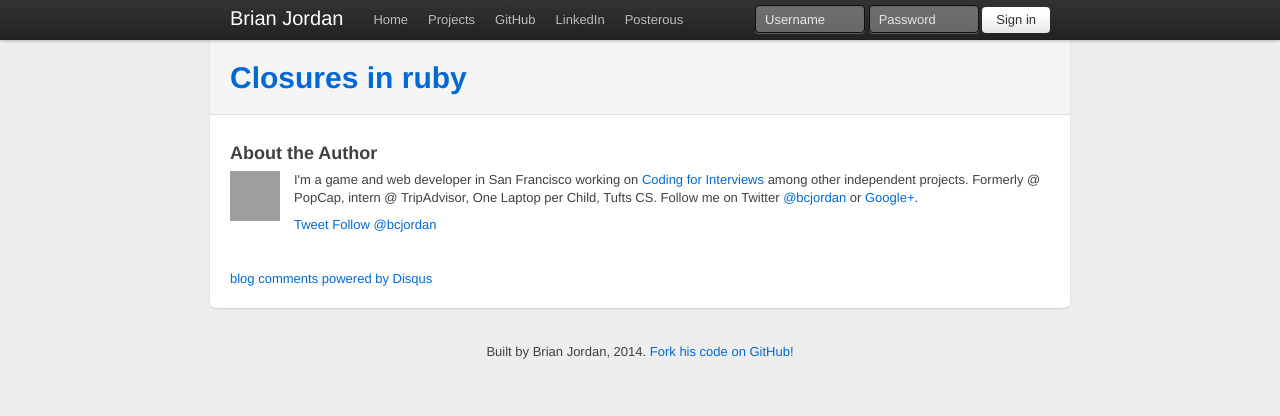
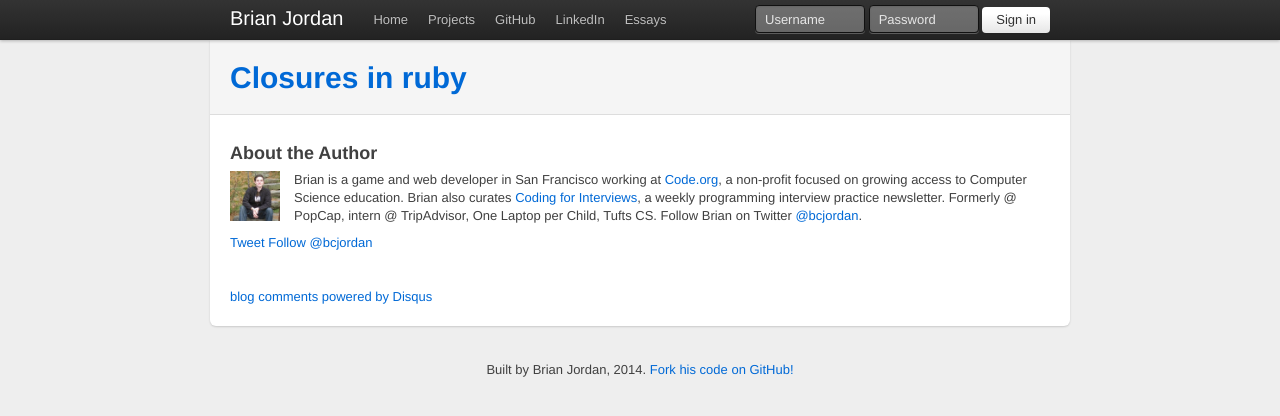
Before and after one commit to sjb8100/bcjordan.github.com, a Jekyll site: the page built from _posts/2013-12-26-closures-in-ruby.markdown, in a window 1280 px wide. Shown: the top 416 px of the page. Built offline with Jekyll 4.4.1, drawn with Linux system fonts in a browser that asks for light colours; nearby versions of some CDN libraries; Markdown is read by kramdown in place of the engine named in the settings; comment, search, counter and statistics services are not loaded; grey boxes are pictures that could not be loaded.

Commit message:
Fix footer, image

```diff
--- a/_layouts/layout.html
+++ b/_layouts/layout.html
@@ -99,7 +99,7 @@
            <li><a href="/">Projects</a></li>
            <li><a href="http://github.com/bcjordan">GitHub</a></li>
            <li><a href="http://www.linkedin.com/in/bcjordan">LinkedIn</a></li>
-           <li><a href="http://rogrammin.posterous.com">Posterous</a></li>
+           <li><a href="http://blog.bcjordan.com">Essays</a></li>
          </ul>
          <form action="" class="pull-right">
            <input class="input-small" type="text" placeholder="Username">
--- a/_layouts/post.html
+++ b/_layouts/post.html
@@ -17,15 +17,15 @@
   <div class="authorship">
     <h3>About the Author</h3>
     <div class="copy">
-      <a href="https://twitter.com/bcjordan"><img src="https://si0.twimg.com/profile_images/1225038960/NOT_WORKING_reasonably_small.jpg" height="50" width="50" class="avatar" /></a>
+      <a href="https://twitter.com/bcjordan"><img src="/images/brian.png" height="50" width="50" class="avatar" /></a>
 
       <p>
-        I'm a game and web developer in San Francisco working on <a href="http://codingforinterviews.com">Coding for Interviews</a> among other independent projects. Formerly @ PopCap, intern @ TripAdvisor, One Laptop per Child, Tufts CS. Follow me on Twitter <a href="https://twitter.com/bcjordan">@bcjordan</a> or <a href="https://plus.google.com/102834345624798154635/about?rel=author">Google+</a>.
+        Brian is a game and web developer in San Francisco working at <a href="http://code.org">Code.org</a>, a non-profit focused on growing access to Computer Science education. Brian also curates <a href="http://codingforinterviews.com">Coding for Interviews</a>, a weekly programming interview practice newsletter. Formerly @ PopCap, intern @ TripAdvisor, One Laptop per Child, Tufts CS. Follow Brian on Twitter <a href="https://twitter.com/bcjordan">@bcjordan</a>.
       </p>
 
       {% if page.hn %}
       <p>
-        You can discuss, upvote, downvote, and poke fun of this post over at <a href="{{ page.hn }}">Hacker News</a>.
+        You can discuss, upvote, downvote, and poke fun at this post over at <a href="{{ page.hn }}">Hacker News</a>.
       </p>
       {% endif %}
 
@@ -39,13 +39,17 @@
           <div id="disqus_thread"></div>
           <script type="text/javascript">
               var disqus_shortname = 'bcjordan';
-			    (function() {
-			        var dsq = document.createElement('script'); dsq.type = 'text/javascript'; dsq.async = true;
+              (function () {
+                  var dsq = document.createElement('script');
+                  dsq.type = 'text/javascript';
+                  dsq.async = true;
                   dsq.src = 'http://' + disqus_shortname + '.disqus.com/embed.js';
                   (document.getElementsByTagName('head')[0] || document.getElementsByTagName('body')[0]).appendChild(dsq);
               })();
           </script>
-			<noscript>Please enable JavaScript to view the <a href="http://disqus.com/?ref_noscript">comments powered by Disqus.</a></noscript>
-			<a href="http://disqus.com" class="dsq-brlink">blog comments powered by <span class="logo-disqus">Disqus</span></a>
+          <noscript>Please enable JavaScript to view the <a href="http://disqus.com/?ref_noscript">comments powered by
+              Disqus.</a></noscript>
+          <a href="http://disqus.com" class="dsq-brlink">blog comments powered by <span
+                  class="logo-disqus">Disqus</span></a>
       </div>
   </div>
```
Also changed, not shown: images/brian.png (added). Lines whose indentation alone changed are shown as unchanged.
